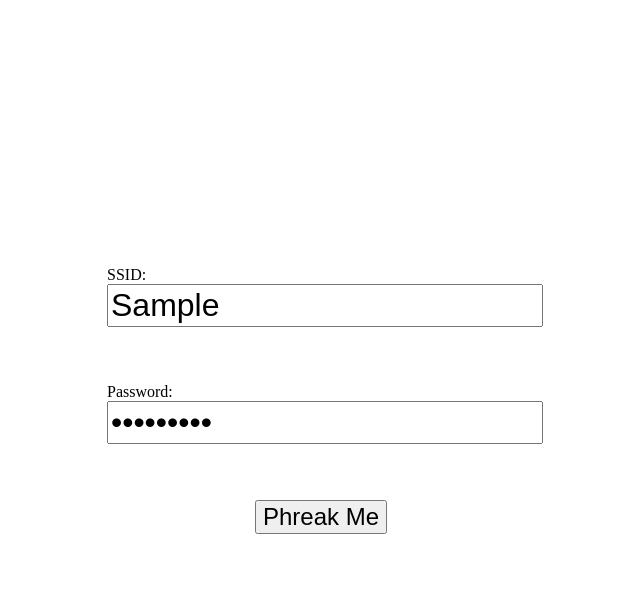
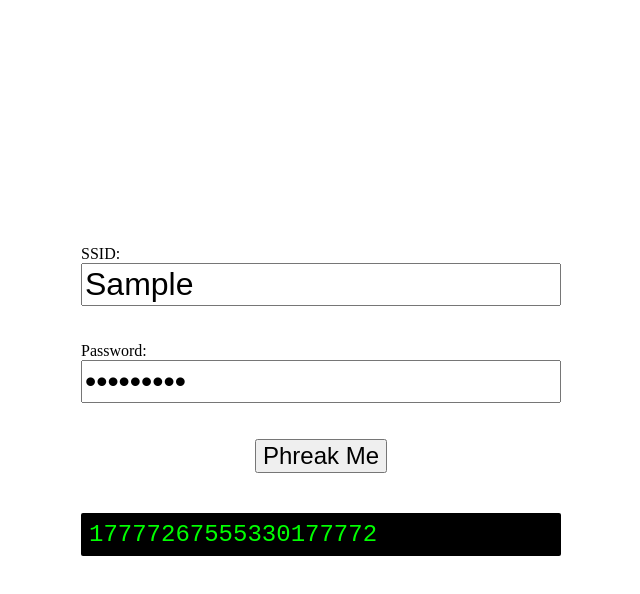
Before and after one commit to kangp3/phone, a plain HTML site: page itsjusthtml/index.html in a window 1280 px wide. Both pictures are taken after typing "Sample", "Sample123" into the empty fields and a click on the input "Phreak Me". Shown: the whole page, without its empty margins (319-959 px from the left). Drawn offline with Linux system fonts and the light colour scheme.

Commit message:
We have some new goodness for you and it is proper delimiting of repeat numberssssssss

```diff
--- a/itsjusthtml/index.html
+++ b/itsjusthtml/index.html
@@ -5,16 +5,22 @@
     <meta name="viewport" content="width=device-width, initial-scale=1">
     <title>Phreak My Wi-Fi</title>
     <style>
+      * {
+        border-box: border-box;
+        -moz-box-sizing: border-box;
+        -webkit-box-sizing: border-box;
+      }
       html {
         min-height: 100%;
         display: grid;
       }
       body {
-        display: grid;
+        display: flex;
+        flex-direction: column;
       }
       form {
-        max-width: 95%;
-        display: grid;
+        max-width: 30rem;
+        width: 90%;
         margin: auto;
       }
       input[type="text"], input[type="password"] {
@@ -26,7 +32,21 @@
         font-size: 1.5rem;
       }
       input {
-        margin-bottom: 20px;
+        display: block;
+      }
+      div {
+        margin-top: 40px;
+        width: 100%;
+        background-color: black;
+        color: #0F0;
+        padding: 0.5rem;
+        border-radius: 2px;
+      }
+      pre {
+        width: 100%;
+        margin: 0;
+        font-size: 1.5rem;
+        overflow-x: scroll;
       }
     </style>
 </head>
@@ -37,6 +57,9 @@
         <label for="pass">Password:</label>
         <input id="pass" type="password"><br /><br />
         <input type="submit" value="Phreak Me" />
+        <div>
+          <pre id="digs"> </pre>
+        </div>
     </form>
     <script>
         const TEXT_MAPPING = [
@@ -63,24 +86,27 @@
           [",", ".", "<", ">"],
           ["-", "_", "=", "+"],
         ];
-        const DTMF_NEXT = "#";
-        const DTMF_END = "0";
+        const DTMF_NEXT = 12;  // This is #
+        const DTMF_MODE = 1;
+        const DTMF_END = 0;
         const DTMF_ENCODINGS = {};
         TEXT_MAPPING.forEach((cs, i) => {
           cs.forEach((c, j) => DTMF_ENCODINGS[c] = new Array(j+1).fill(i));
         });
         TEXT_MAPPING.forEach((cs, i) => {
-          cs.forEach((c, j) => DTMF_ENCODINGS[c.toUpperCase()] = [1].concat(new Array(j+1).fill(i)));
+          cs.forEach((c, j) => DTMF_ENCODINGS[c.toUpperCase()] = [DTMF_MODE].concat(new Array(j+1).fill(i)));
         });
         SYM_MAPPING.forEach((cs, i) => {
-          cs.forEach((c, j) => DTMF_ENCODINGS[c] = [1, 1].concat(new Array(j+1).fill(i)));
+          cs.forEach((c, j) => DTMF_ENCODINGS[c] = [DTMF_MODE, DTMF_MODE].concat(new Array(j+1).fill(i)));
         });
-        [...Array(10).keys()].forEach((c) => DTMF_ENCODINGS[c] = [1, 1, 1, c]);
+        [...Array(10).keys()].forEach((c) => DTMF_ENCODINGS[c] = [DTMF_MODE, DTMF_MODE, DTMF_MODE, c]);
     </script>
     <script>
-        const DTMF_LOW_TONES = [697, 770, 852];
+        const DTMF_LOW_TONES = [697, 770, 852, 941];
         const DTMF_HIGH_TONES = [1209, 1336, 1477];
         const DTMF_TONE_MAPPING = [];
+        // Zero is in here twice because then 1 maps to 1
+        const DTMF_PRETTY_MAPPING = ["0", "1", "2", "3", "4", "5", "6", "7", "8", "9", "*", "0", "#"];
         DTMF_TONE_MAPPING.push([941, 1336]);
         DTMF_LOW_TONES.forEach((l) => DTMF_HIGH_TONES.forEach((h) => DTMF_TONE_MAPPING.push([l, h])));
     </script>
@@ -89,6 +115,7 @@
         const OFF = 0;
 
         const form = document.getElementById("phorm");
+        const digs_pre = document.getElementById("digs");
         let ctx, vol, osc1, osc2;
 
         let started = false;
@@ -116,14 +143,31 @@
           const ssid = document.getElementById("ssid").value;
           const pass = document.getElementById("pass").value;
 
-          let t = ctx.currentTime + 0.05;
-          const ssid_enc = ssid.split("").map((c) => DTMF_ENCODINGS[c]).flat();
-          const pass_enc = pass.split("").map((c) => DTMF_ENCODINGS[c]).flat();
+          const startTime = ctx.currentTime;
+          let t = startTime + 0.05;
+          const encode_string = (s) => s.split("").map(
+            (c, idx, arr) => {
+              const curr_enc = DTMF_ENCODINGS[c];
+              const next_enc = DTMF_ENCODINGS[arr[idx+1]] || [null];
+              return curr_enc.concat(next_enc[0] == DTMF_MODE || curr_enc[0] != next_enc[0] ? [] : [DTMF_NEXT])
+            })
+            .flat();
+          const ssid_enc = encode_string(ssid);
+          const pass_enc = encode_string(pass);
           const encoding = ssid_enc.concat([DTMF_END]).concat(pass_enc).concat([DTMF_END]);
+          digs_pre.innerHTML = " ";
           encoding.forEach((dig) => {
             const [f1, f2] = DTMF_TONE_MAPPING[dig];
             osc1.frequency.setValueAtTime(f1, t);
             osc2.frequency.setValueAtTime(f2, t);
+            setTimeout(() => {
+              if (digs_pre.innerHTML == " ") {
+                digs_pre.innerHTML = DTMF_PRETTY_MAPPING[dig];
+              } else {
+                digs_pre.innerHTML += DTMF_PRETTY_MAPPING[dig];
+              }
+              digs_pre.scroll({left: digs_pre.scrollWidth, top: 0});
+            }, (t-startTime)*1000);
             vol.gain.setTargetAtTime(ON, t, 0.005);
             t += 0.07;
             vol.gain.setTargetAtTime(OFF, t, 0.005);
```
